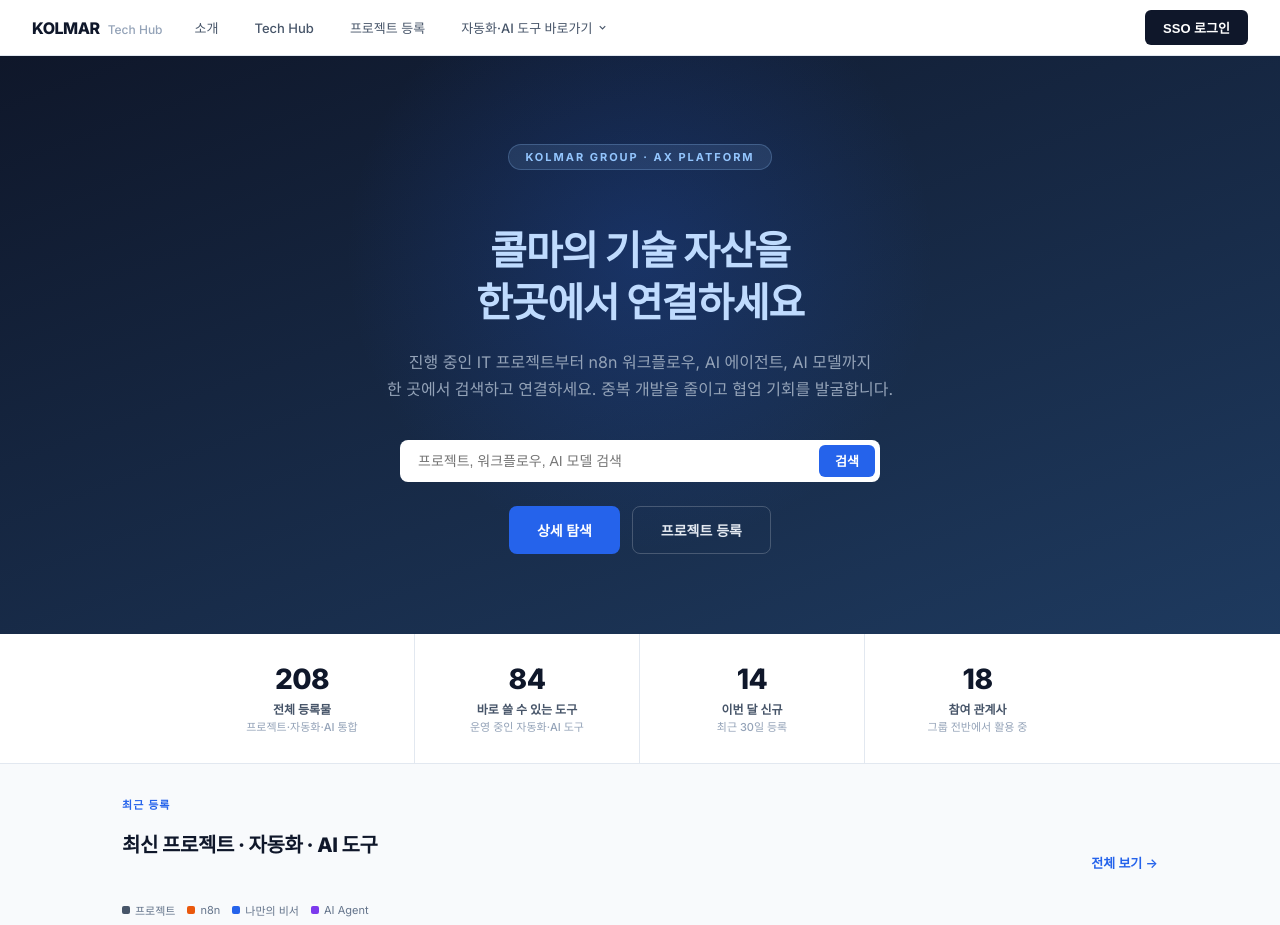
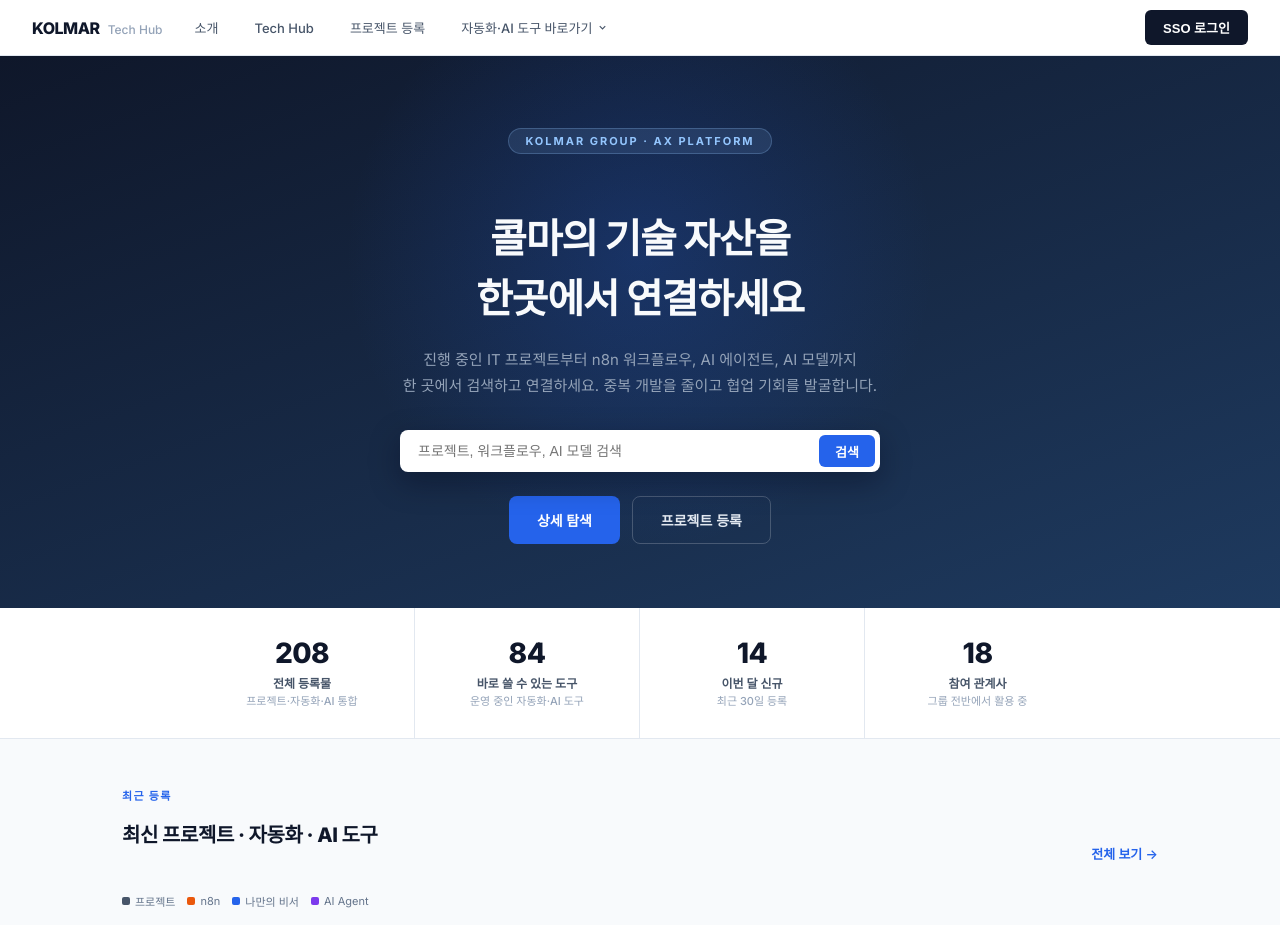
Before and after one commit to BaeNerd/Workspace, a React (Vite) app in the folder techhub/frontend/: page / in a window 1280 px wide. Shown: the top 925 px of the page. Built offline with nearby package versions, Linux system fonts and the light colour scheme.

Commit message:
style: LandingPage h1 lineHeight 1.3 → 1.5 (match AboutPage)

```diff
--- a/techhub/frontend/src/pages/LandingPage.tsx
+++ b/techhub/frontend/src/pages/LandingPage.tsx
@@ -144,10 +144,10 @@ export default function LandingPage() {
 
       <Navbar />
 
-      {/* HERO */}
+      {/* HERO — AboutPage와 동일 규격 (패딩 72/64, 그라디언트, 글로우, 배지) */}
       <section style={{
         background: "linear-gradient(160deg, #0F172A 0%, #1E3A5F 100%)",
-        padding: "88px 32px 80px",
+        padding: "72px 32px 64px",
         textAlign: "center",
         position: "relative", overflow: "hidden",
       }}>
@@ -170,15 +170,17 @@ export default function LandingPage() {
           }}>
             Kolmar Group · AX Platform
           </div>
+
+          {/* 메인 타이틀 — AboutPage와 동일하게 화이트 위계 적용 */}
           <h1 style={{
-            fontSize: 40, fontWeight: 800, color: "#BFDBFE",
-            lineHeight: 1.3, letterSpacing: "-0.03em", marginBottom: 20,
+            fontSize: 40, fontWeight: 800, color: "#F8FAFC",
+            lineHeight: 1.5, letterSpacing: "-0.03em", marginBottom: 18,
           }}>
             콜마의 기술 자산을<br />한곳에서 연결하세요
           </h1>
           <p style={{
-            fontSize: 16, color: "#94A3B8", lineHeight: 1.7,
-            marginBottom: 36, fontWeight: 400,
+            fontSize: 15, color: "#94A3B8", lineHeight: 1.7,
+            marginBottom: 32, fontWeight: 400,
           }}>
             진행 중인 IT 프로젝트부터 n8n 워크플로우, AI 에이전트, AI 모델까지<br />
             한 곳에서 검색하고 연결하세요. 중복 개발을 줄이고 협업 기회를 발굴합니다.
@@ -196,6 +198,7 @@ export default function LandingPage() {
                 fontSize: 14, color: "#0F172A",
                 background: "#fff", border: "none",
                 borderRadius: 8, outline: "none",
+                boxShadow: "0 10px 30px rgba(2, 6, 23, 0.35)",
               }}
             />
             <button type="submit" style={{
@@ -243,10 +246,10 @@ export default function LandingPage() {
       </section>
 
       {/* RECENT — Project + PlatformItem 통합 */}
-      <section style={{ padding: "32px 32px 72px", maxWidth: 1100, margin: "0 auto" }}>
+      <section style={{ padding: "48px 32px 72px", maxWidth: 1100, margin: "0 auto" }}>
         <div style={{ display: "flex", alignItems: "flex-end", justifyContent: "space-between", marginBottom: 28 }}>
           <div>
-            <div style={{ fontSize: 11, fontWeight: 700, color: "#2563EB", letterSpacing: "0.1em", textTransform: "uppercase", marginBottom: 6 }}>
+            <div style={{ fontSize: 11, fontWeight: 700, color: "#2563EB", letterSpacing: "0.12em", textTransform: "uppercase", marginBottom: 6 }}>
               최근 등록
             </div>
             <h2 style={{ fontSize: 20, fontWeight: 800, color: "#0F172A", letterSpacing: "-0.02em" }}>
@@ -271,6 +274,7 @@ export default function LandingPage() {
         <div style={{ display: "grid", gridTemplateColumns: "repeat(auto-fill, minmax(260px, 1fr))", gap: 14 }}>
           {RECENT_ITEMS.map((item, i) => {
             const sourceStyle = SOURCE_STYLE[item.kind];
+            const sideColor = hovered === i ? sourceStyle.color : "#E2E8F0";
 
             return (
               <div
@@ -280,8 +284,11 @@ export default function LandingPage() {
                 onMouseLeave={() => setHovered(null)}
                 style={{
                   background: "#fff",
-                  border: `1.5px solid ${hovered === i ? sourceStyle.color : "#E2E8F0"}`,
+                  // border 축약형 + borderTop 동시 지정 시 React 스타일 경고가 발생하므로 4면을 분해해 지정
                   borderTop: `3px solid ${sourceStyle.color}`,
+                  borderRight: `1.5px solid ${sideColor}`,
+                  borderBottom: `1.5px solid ${sideColor}`,
+                  borderLeft: `1.5px solid ${sideColor}`,
                   borderRadius: 10, padding: "15px 17px",
                   cursor: "pointer",
                   transition: "border-color 0.15s, box-shadow 0.15s, transform 0.1s",
```
